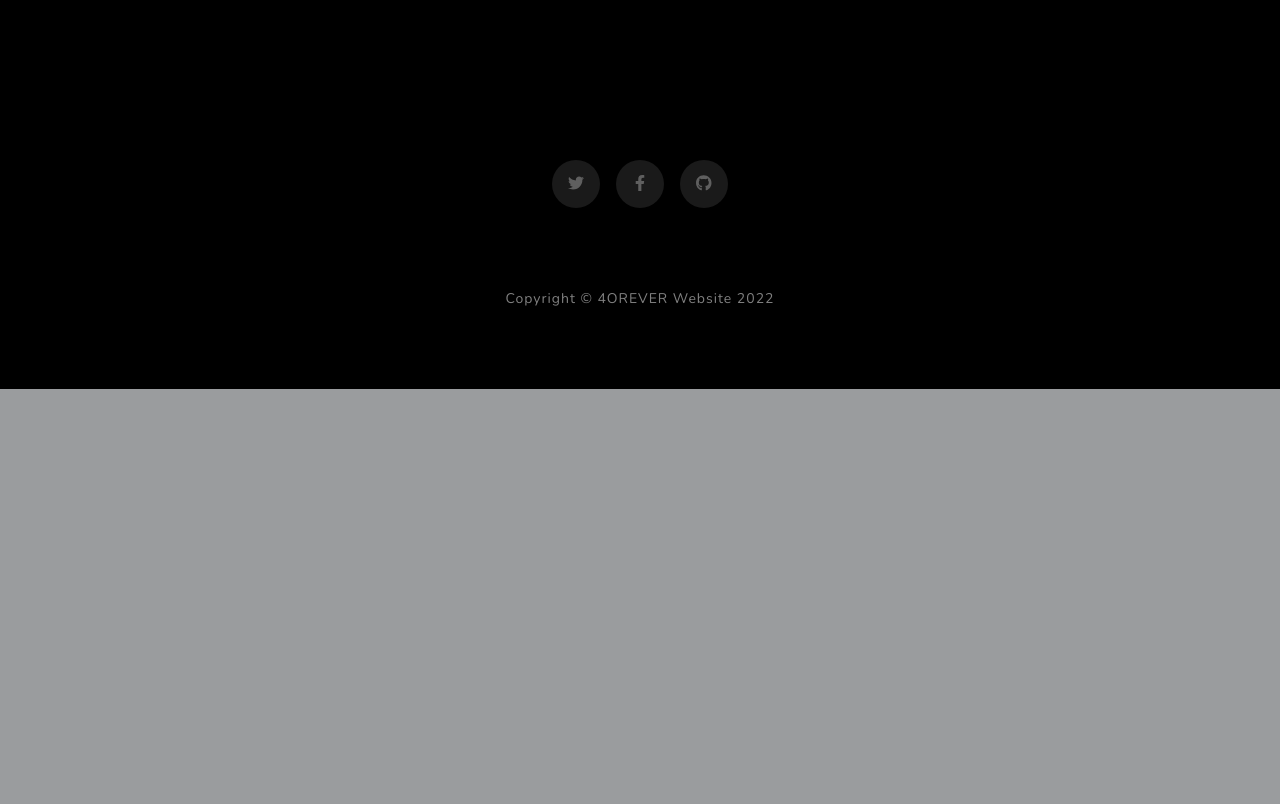
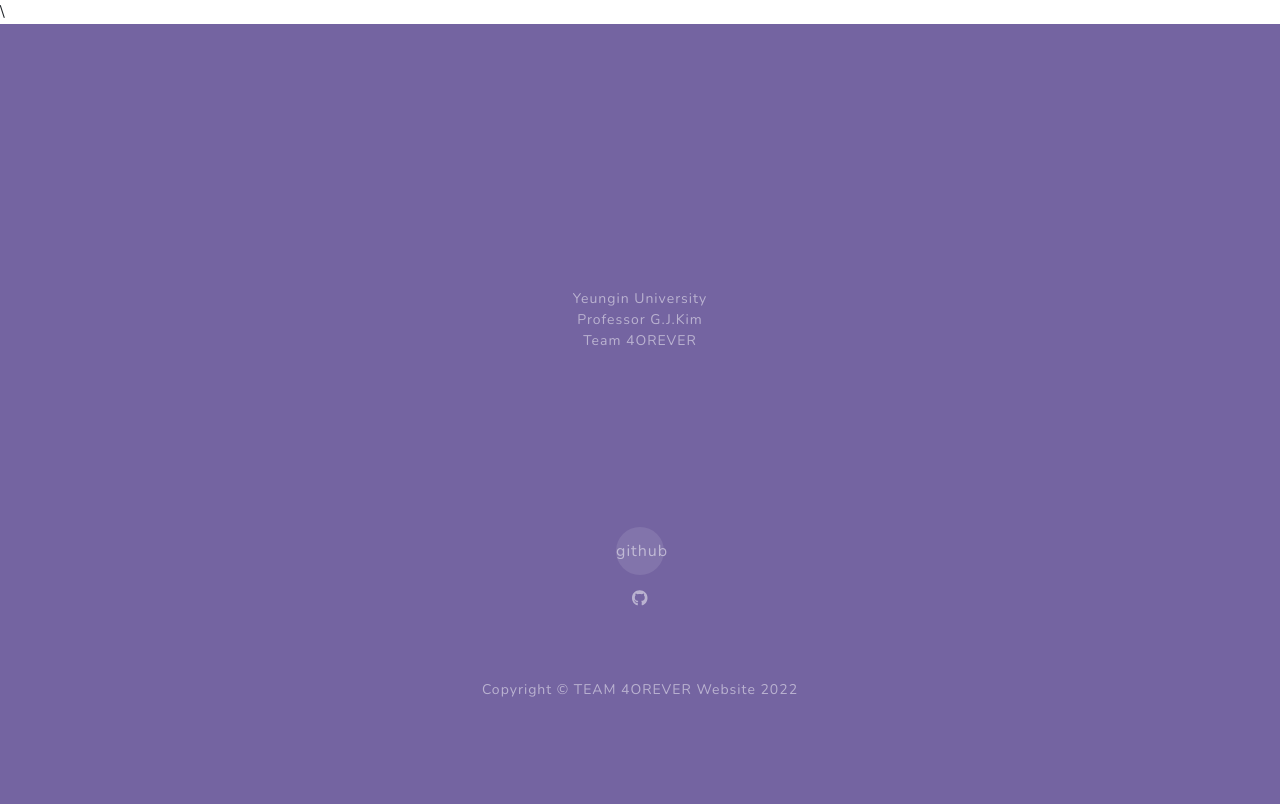
Before and after one commit to ooyniz/4OREVER, a Java web app: page / in a window 1280 px wide. Shown: the part 1102-1906 px from the top of the page. Before the commit the page ends 1491 px from the top, so only its background shows below. Run offline with Tomcat 11, a stand-in JSP engine, Linux system fonts and the light colour scheme; some libraries are stand-ins or nearby versions; some web fonts are replaced.

Commit message:
[design] footer 디자인

```diff
--- a/P01_MEMBER/src/main/webapp/footer.jsp
+++ b/P01_MEMBER/src/main/webapp/footer.jsp
@@ -17,37 +17,40 @@
 	href="https://fonts.googleapis.com/css?family=Nunito:200,200i,300,300i,400,400i,600,600i,700,700i,800,800i,900,900i"
 	rel="stylesheet" />
 <!-- Core theme CSS (includes Bootstrap)-->
-<link href="P01_MEMBER/css/styles.css" rel="stylesheet" />
+<link href="P01_MEMBER/css/styles.css" rel="stylesheet" />\
+<style>
+#footer-a {
+  text-align: center;
+  text-decoration: none; /* 링크의 밑줄 제거 */
+  color: inherit; /* 링크의 색상 제거 */
+}
+출처: https://hyunjungchoi.tistory.com/44 [행뽁🐥:티스토리]
+</style>
 </head>
 <body>
+	<div class="bg-secondary">
+	<br>
+		<section class="contact-section mt-10">
+			<div class="container px-4 px-lg-5">
+				<div class="social d-flex justify-content-center text-white-50">
+					<p class="footer small text-center text-white-50">Yeungin University<br> Professor G.J.Kim <br>Team 4OREVER<br> </p>
+					<br>
 
+				</div>
+				<div class="social d-flex justify-content-center text-white-50">
+					<a class="mx-2" href="https://github.com/ooyniz/4OREVER" id="footer-a" target="_blank">
+						github <i class="fab fa-github"></i>
+					</a>
+				</div>
+			</div>
+		</section>
 
-	<section class="contact-section bg-black">
-		<div class="container px-4 px-lg-5">
-			<div class="social d-flex justify-content-center">
-				<a class="mx-2" href="#!"><i class="fab fa-twitter"></i></a> <a
-					class="mx-2" href="#!"><i class="fab fa-facebook-f"></i></a> <a
-					class="mx-2" href="https://github.com/tkdrms4585" target="_blank"><i
-					class="fab fa-github"></i></a>
-			</div>
-		</div>
-	</section>
-
-
-	<!-- Footer 최하단 카피라이터-->
-	<footer class="footer bg-black small text-center text-white-50">
-		<div class="container px-4 px-lg-5">Copyright &copy; 4OREVER Website 2022</div>
-	</footer>
-
-		<!-- Bootstrap core JS-->
-	<script
-		src="https://cdn.jsdelivr.net/npm/bootstrap@5.1.3/dist/js/bootstrap.bundle.min.js"></script>
-	<!-- Core theme JS-->
-	<script src="js/scripts.js"></script>
-	<!-- * * * * * * * * * * * * * * * * * * * * * * * * * * * * * * * * * * * * * * * *-->
-	<!-- * *                               SB Forms JS                               * *-->
-	<!-- * * Activate your form at https://startbootstrap.com/solution/contact-forms * *-->
-	<!-- * * * * * * * * * * * * * * * * * * * * * * * * * * * * * * * * * * * * * * * *-->
-	<script src="https://cdn.startbootstrap.com/sb-forms-latest.js"></script>
+		<br>
+		<!-- Footer 최하단 카피라이터-->
+		<footer class="footer small text-center text-white-50">
+			<div class="container px-4 px-lg-5">Copyright &copy; TEAM 4OREVER Website 2022</div>
+		</footer>
+		<br>
+	</div>
 </body>
 </html>
```
